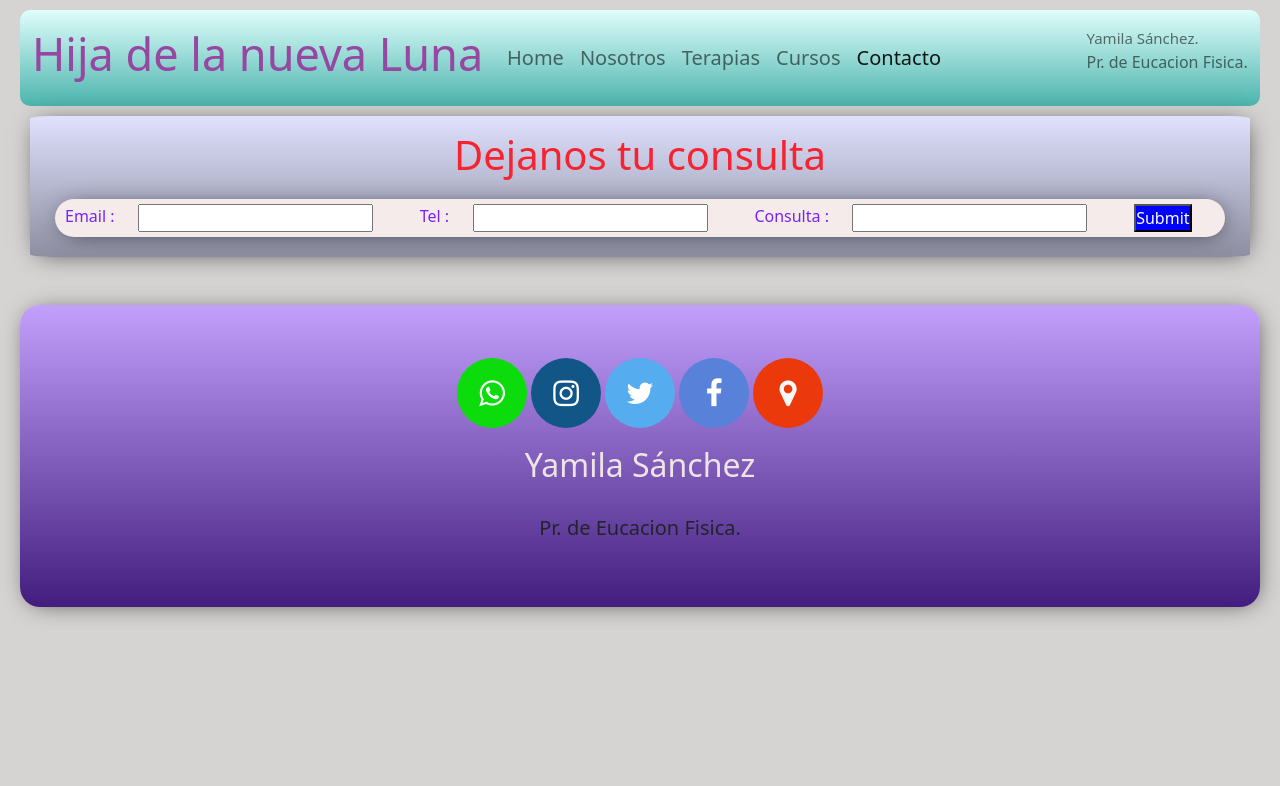
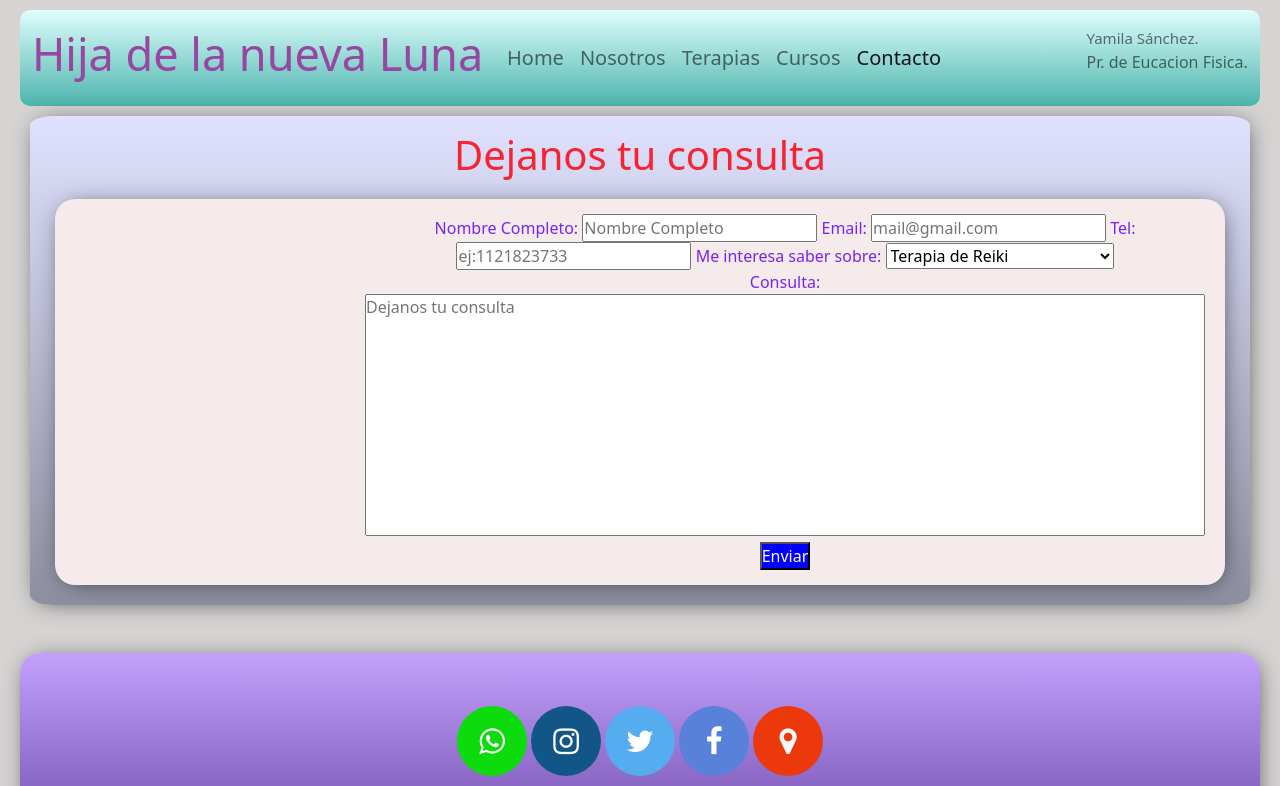
Before and after one commit to CatrielSanchez/Desafio-6, a website: page Pages/Contacto.html in a window 1280 px wide. Shown: the top 786 px of the page. Drawn offline with nearby package versions, Linux system fonts and the light colour scheme.

Commit message:
Forms and images Commit

```diff
--- a/Pages/Contacto.html
+++ b/Pages/Contacto.html
@@ -12,7 +12,8 @@
     Confío en mí.
     Eso es importante.
     ">
-    <meta name="keywords" content="reiki, Shantala, masaje Shantala, universo, hija de la nueva luna, energia, sol, luna, astros, emociones, conecxion, espiritu, alma, cursos, consultas, terapias,">
+    <meta name="keywords"
+        content="reiki, Shantala, masaje Shantala, universo, hija de la nueva luna, energia, sol, luna, astros, emociones, conecxion, espiritu, alma, cursos, consultas, terapias,">
     <meta property:'og:type' content="web site">
     <meta property:'og:title' content="Hija de la nueva Luna | Yamila Sánche">
     <link rel="shortcut icon"
@@ -33,7 +34,9 @@
     <header class="animate__animated animate__fadeIn">
         <nav class="navbar navbar-expand-lg navbar-light">
             <div class="container-fluid">
-                <a class="navbar-brand animate__animated animate__backInLeft" href="../index.html"><h1 class="tittle">Hija de la nueva Luna</h1></a>
+                <a class="navbar-brand animate__animated animate__backInLeft" href="../index.html">
+                    <h1 class="tittle">Hija de la nueva Luna</h1>
+                </a>
                 <button class="navbar-toggler" type="button" data-bs-toggle="collapse" data-bs-target="#navbarText"
                     aria-controls="navbarText" aria-expanded="false" aria-label="Toggle navigation">
                     <span class="navbar-toggler-icon"></span>
@@ -74,14 +77,25 @@
         <section>
             <h2>Dejanos tu consulta</h2>
             <article>
-                <form class="form-container">
-                    <label>Email :</label>
-                    <input type="Email"><br>
-                    <label>Tel :</label>
-                    <input type="number"><br>
-                    <label>Consulta :</label>
-                    <input type="text"><br>
-                    <input class="input" type="submit"><br>
+                <form action="/server/" method="post" class="form-container">
+                    <div>
+                        <label for="full-name">Nombre Completo:</label>
+                        <input type="text" id="full-name" placeholder="Nombre Completo" required>
+                        <label for="mail">Email:</label>
+                        <input type="Email" id="mail" placeholder="mail@gmail.com" required>
+                        <label for="number">Tel:</label>
+                        <input type="number" id="number" placeholder="ej:1121823733" required>
+                        <label for="opciones">Me interesa saber sobre:</label>
+                        <select name="opciones" id="opciones">
+                            <option value="Terapia de Reiki">Terapia de Reiki</option>
+                            <option value="Terapia de Masaje Shantala">Terapia de Masaje Shantala</option>
+                            <option value="Curso de Reiki">Curso de Reiki</option>
+                            <option value="Curso de Masaje Shantala">Curso de Masaje Shantala</option>
+                        </select><br>
+                        <label for="consult">Consulta:</label>
+                        <textarea name="consult" id="consult" cols="30" rows="10" placeholder="Dejanos tu consulta" required></textarea>
+                        <button class="input" type="submit">Enviar</button>
+                    </div>
                 </form>
             </article>
         </section>
--- a/scss/componets/_main.scss
+++ b/scss/componets/_main.scss
@@ -73,10 +73,17 @@ main {
             display: flex;
             text-align: center;
             justify-content: space-between;
+            margin: 10px 10px 10px 10px;
         }
 
         .form-container label {
             color: #7922f3;
+        }
+
+        .form-container textarea{
+           resize: none;
+           min-height: 200px;
+           width: 100%;
         }
 
         .input {
@@ -115,6 +122,10 @@ main {
                     @include font (20px);
                 }
             }
+
+            .form-container {
+                margin: 10px 10px 10px 15px;
+            }
         }
     }
 
@@ -142,6 +153,10 @@ main {
                 }
             }
 
+            .form-container {
+                margin: 10px 10px 10px 300px;
+            }
+
         }
     }
 }
```
Also changed, not shown: Pages/Nosotros.html (+3 -3 lines), index.html (+3 -3 lines), Images/chakras-4181990_640.png (added), Images/wellness-285590.jpg (added), css/style.css, 7 other files.
